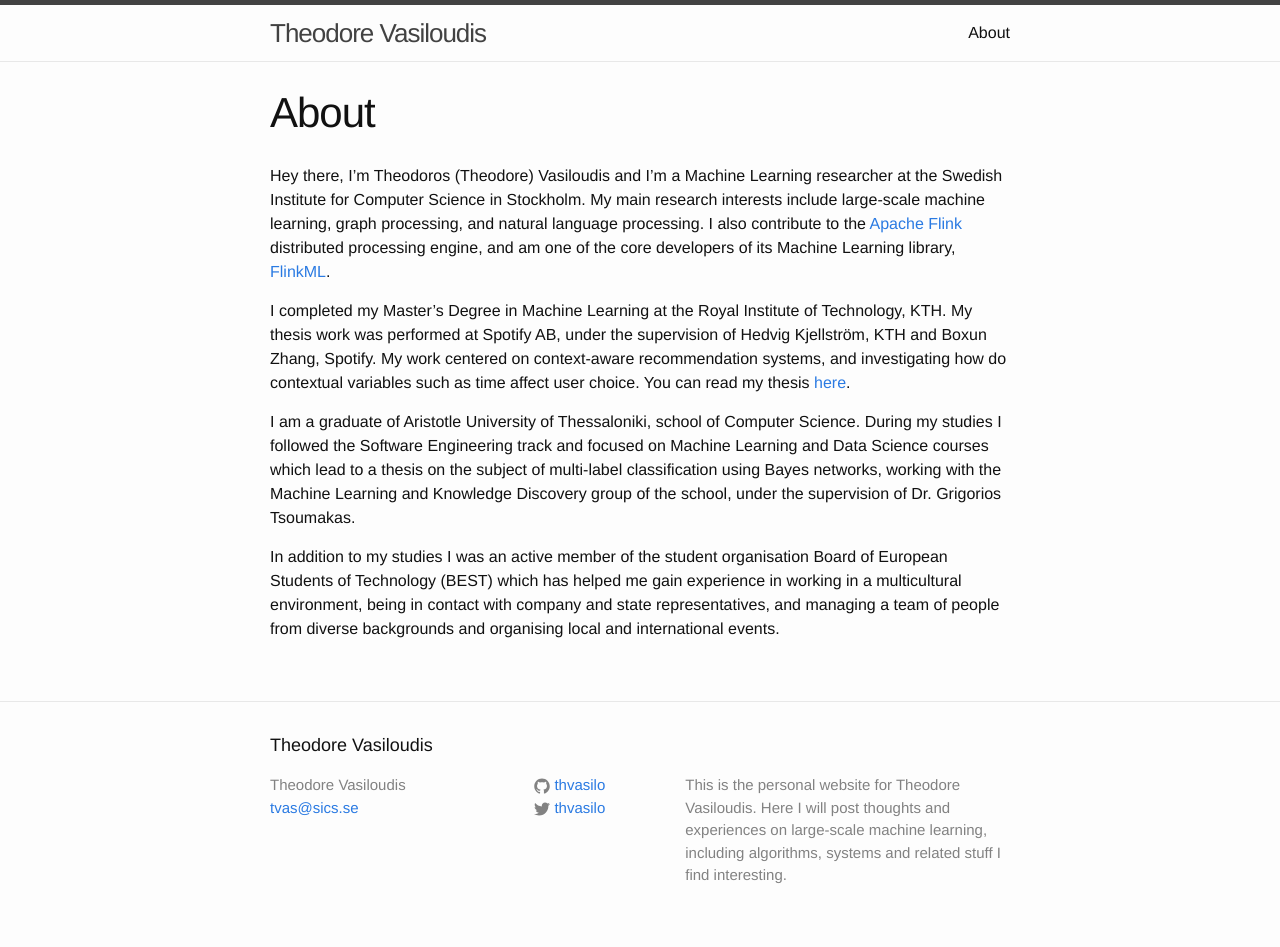
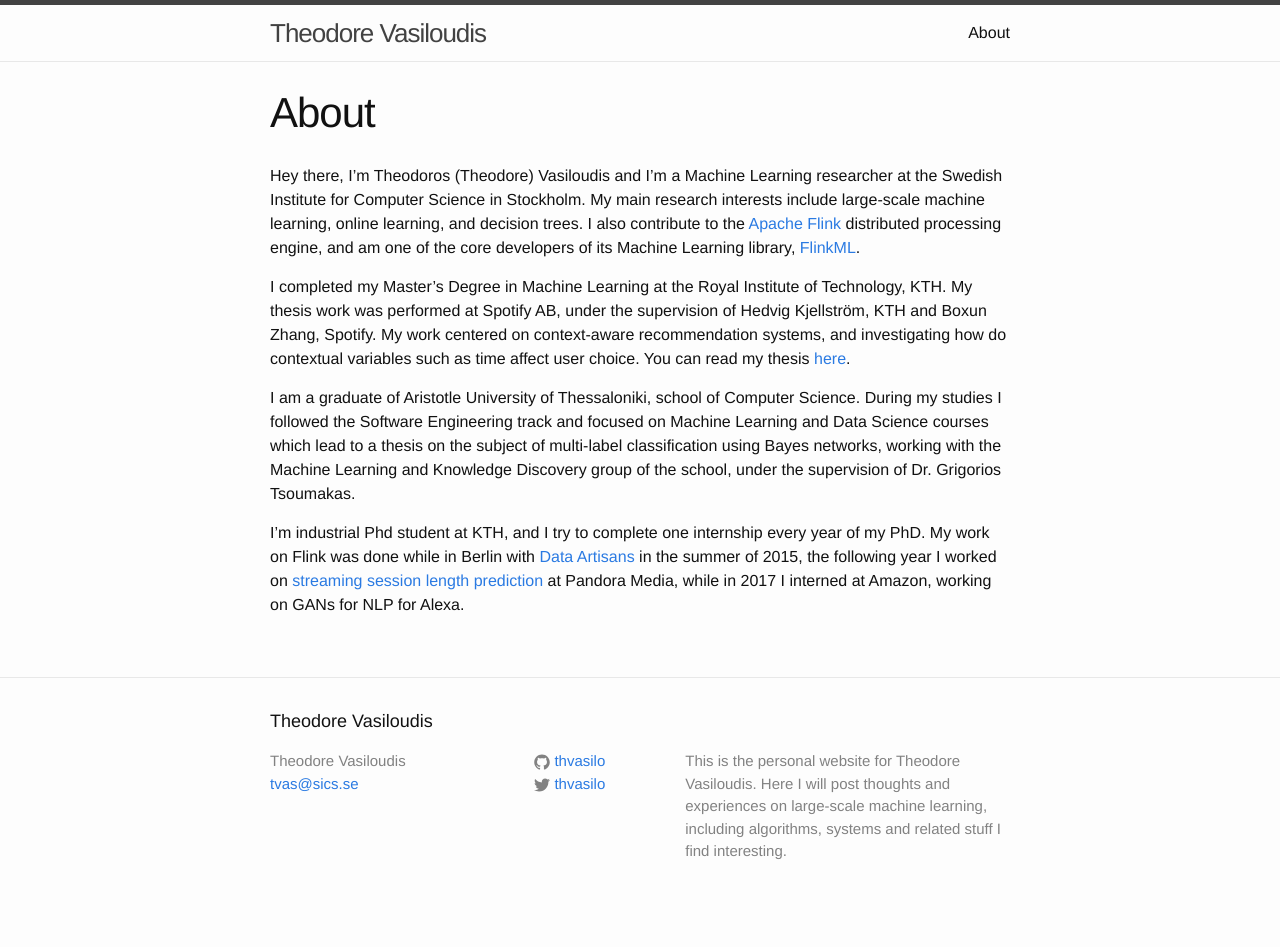
Before and after one commit to thvasilo/thvasilo.github.io, a Jekyll site: the page built from about.md, in a window 1280 px wide. Built offline with Jekyll 4.4.1, drawn with Linux system fonts in a browser that asks for light colours; after the commit the page ends 923 px from its top, so only the background shows below that.

Commit message:
Update about.

```diff
--- a/about.md
+++ b/about.md
@@ -5,8 +5,8 @@ permalink: /about/
 ---
 
 Hey there, I'm Theodoros (Theodore) Vasiloudis and I'm a Machine Learning researcher at the Swedish Institute for Computer Science
-in Stockholm. My main research interests include large-scale machine learning, graph processing, and
-natural language processing. I also contribute to the [Apache Flink](https://flink.apache.org) distributed processing engine,
+in Stockholm. My main research interests include large-scale machine learning, online learning, and
+decision trees. I also contribute to the [Apache Flink](https://flink.apache.org) distributed processing engine,
 and am one of the core developers of its Machine Learning library, [FlinkML](https://ci.apache.org/projects/flink/flink-docs-master/libs/ml/).
 
 I completed my Master's Degree in Machine Learning at the Royal Institute of Technology, KTH.
@@ -20,7 +20,7 @@ courses which lead to a thesis on the subject of multi-label classification usin
 working with the Machine Learning and Knowledge
 Discovery group of the school, under the supervision of Dr. Grigorios Tsoumakas.
 
-In addition to my studies I was an active member of the student organisation Board of
-European Students of Technology (BEST) which has helped me gain experience in working in a
-multicultural environment, being in contact with company and state representatives, and managing a
-team of people from diverse backgrounds and organising local and international events.
+I'm industrial Phd student at KTH, and I try to complete one internship every year of my
+PhD. My work on Flink was done while in Berlin with [Data Artisans](https://data-artisans.com/) in the summer of 2015, the
+following year I worked on [streaming session length prediction](https://dl.acm.org/citation.cfm?id=3080695) at Pandora Media,
+while in 2017 I interned at Amazon, working on GANs for NLP for Alexa.
```
